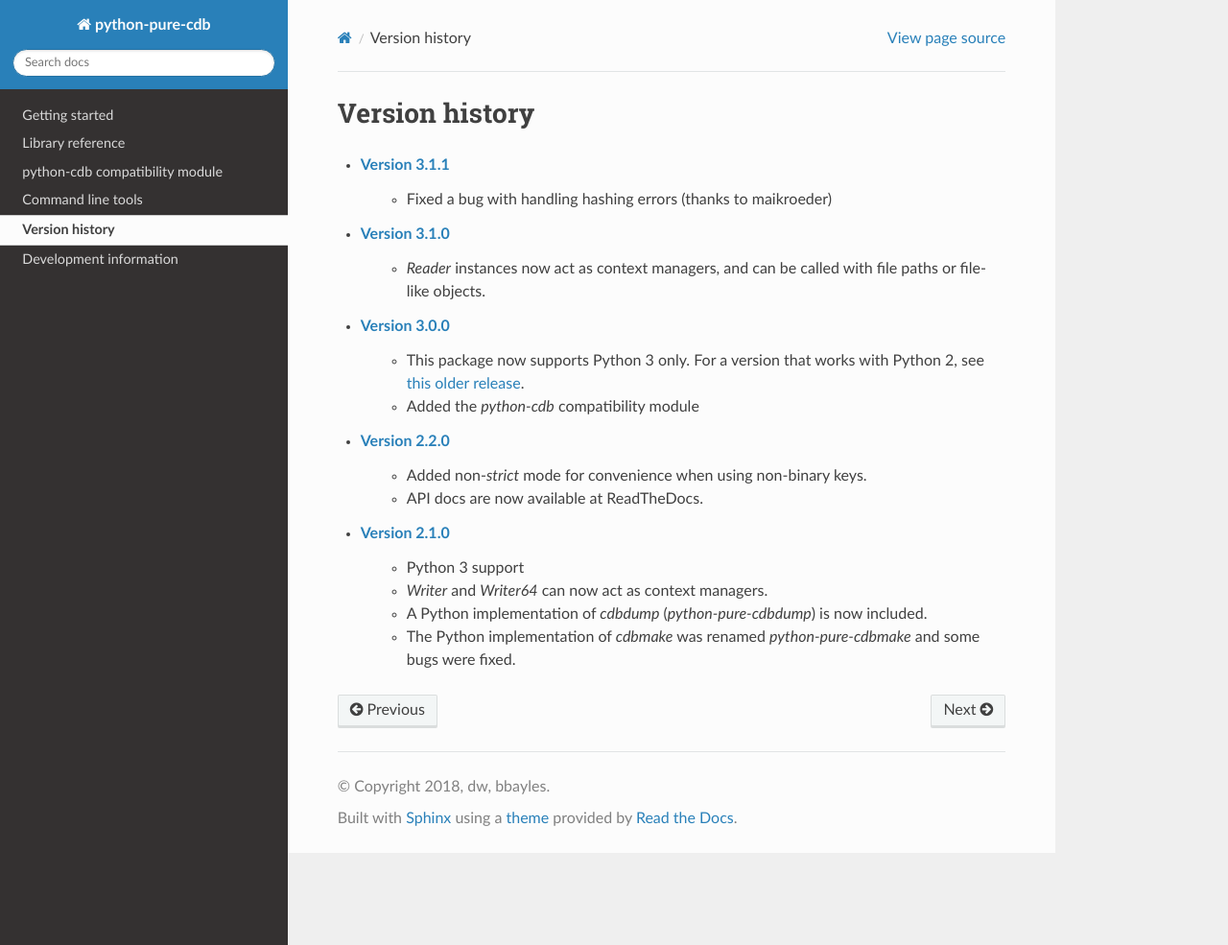
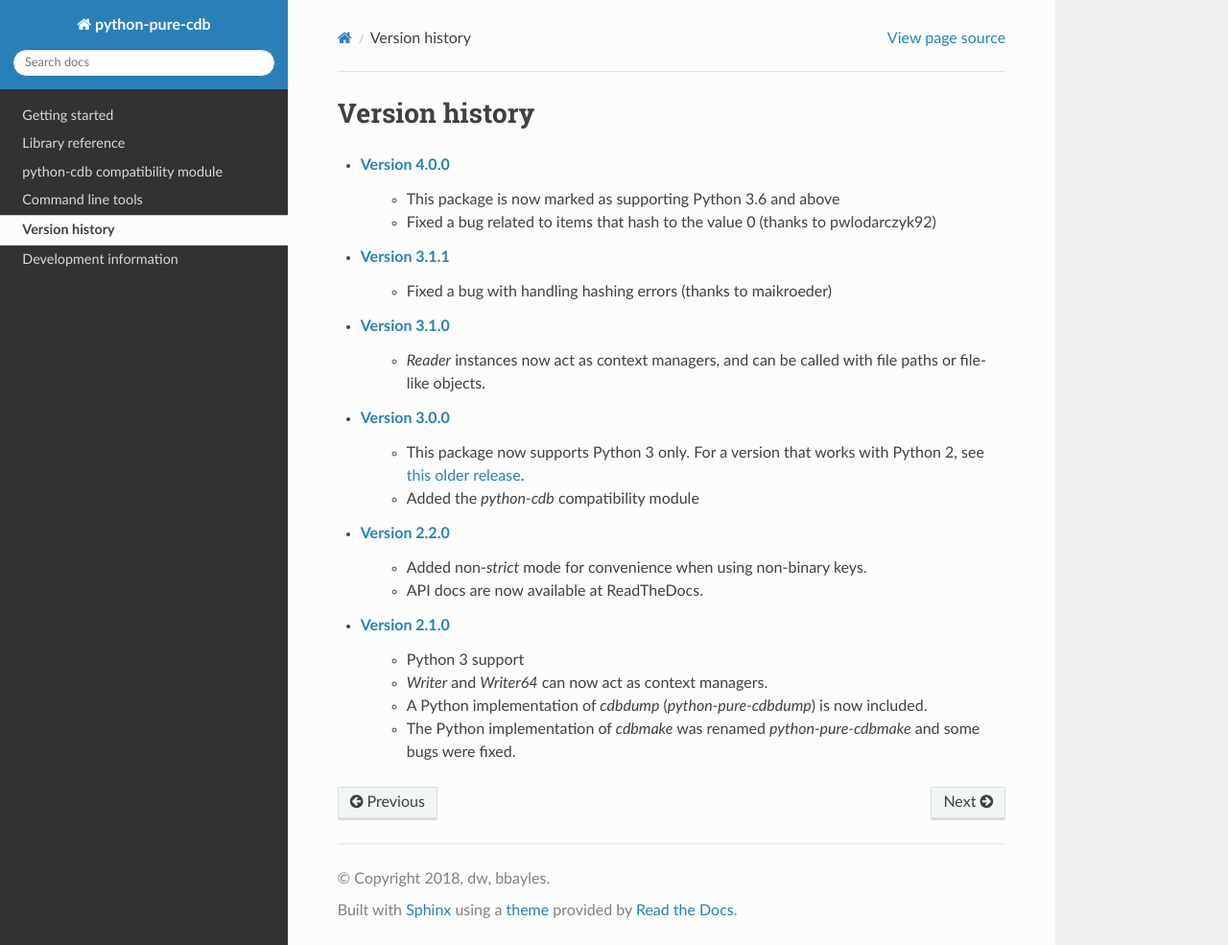
Before and after one commit to bbayles/python-pure-cdb, a Sphinx documentation site: the page built from docs/versions.rst, in a window 1280 px wide and 985 px high. Shown: the whole window at 96% size. Built offline with Sphinx 7.4.7 and the Read the Docs theme 2.0.0, drawn with Linux system fonts in a browser that asks for light colours.

Commit message:
Notes for version 4.0.0

```diff
--- a/docs/conf.py
+++ b/docs/conf.py
@@ -26,7 +26,7 @@ author = 'dw, bbayles'
 # The short X.Y version
 version = ''
 # The full version, including alpha/beta/rc tags
-release = '3.0.0'
+release = '4.0.0'
 
 
 # -- General configuration ---------------------------------------------------
--- a/docs/versions.rst
+++ b/docs/versions.rst
@@ -1,6 +1,9 @@
 Version history
 ===============
 
+* `Version 4.0.0 <https://github.com/dw/python-pure-cdb/releases/tag/v4.0.0>`_
+    * This package is now marked as supporting Python 3.6 and above
+    * Fixed a bug related to items that hash to the value 0 (thanks to pwlodarczyk92)
 * `Version 3.1.1 <https://github.com/dw/python-pure-cdb/releases/tag/v3.1.1>`_
     * Fixed a bug with handling hashing errors (thanks to maikroeder)
 * `Version 3.1.0 <https://github.com/dw/python-pure-cdb/releases/tag/v3.1.0>`_
--- a/setup.py
+++ b/setup.py
@@ -25,11 +25,11 @@ setup(
     keywords='cdb file format appengine database db',
     license='MIT',
     name='pure-cdb',
-    version='3.1.1',
+    version='4.0.0',
     packages=find_packages(include=['cdblib']),
     ext_modules=ext_modules,
     install_requires=[],
-    python_requires='>=3.4',
+    python_requires='>=3.6',
     test_suite='tests',
     tests_require=['flake8'],
     entry_points={
```
